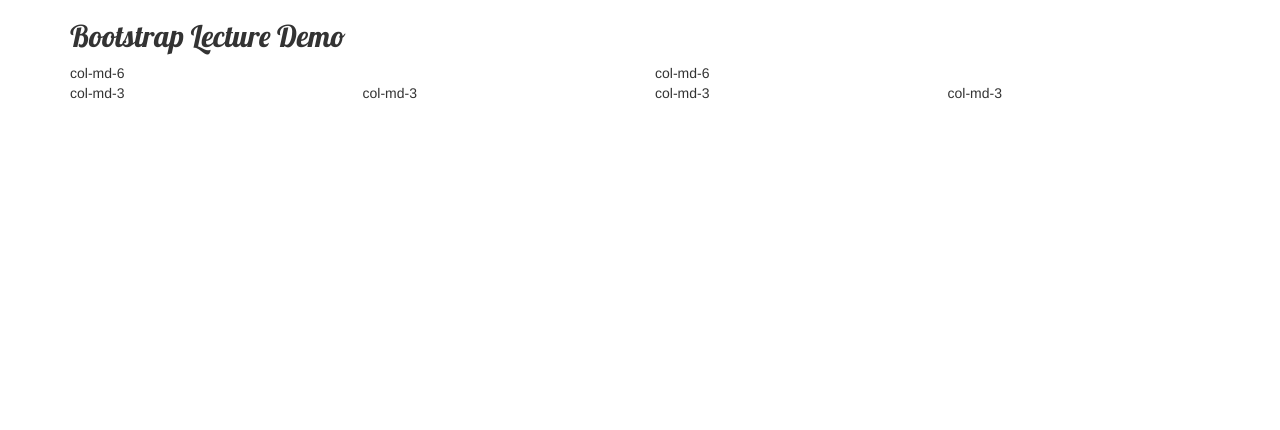
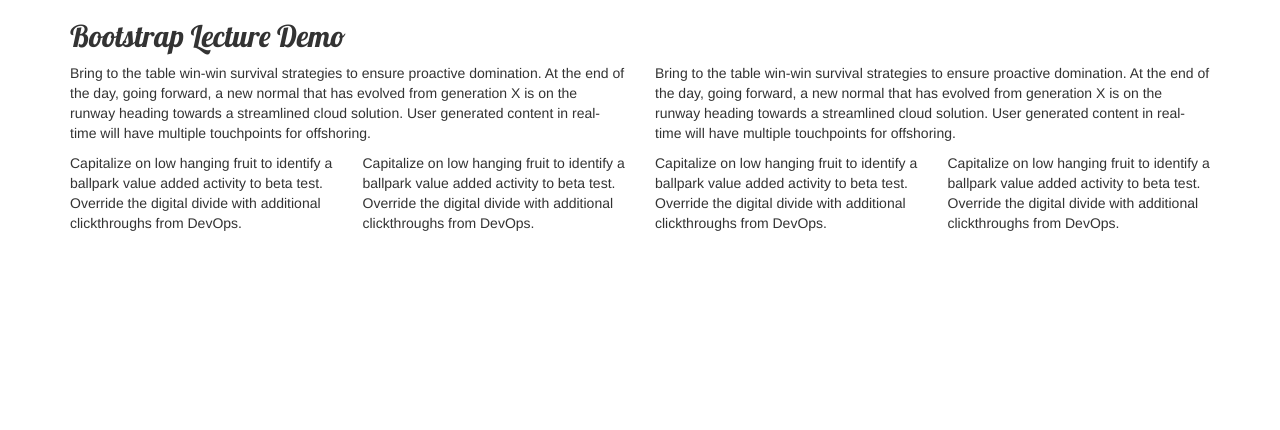
Before and after one commit to actordie/bootstrap-lecture, a PHP site: page / in a window 1280 px wide. Shown: the top 430 px of the page. Run offline with PHP 8.4, Linux system fonts and the light colour scheme; some libraries are stand-ins or nearby versions.

Commit message:
added page content

```diff
--- a/index.php
+++ b/index.php
@@ -54,24 +54,36 @@
 				<div class="container">
 					<div class="row">
 						<div class="col-md-6">
-							col-md-6
+							<div class="box">
+								<p>Bring to the table win-win survival strategies to ensure proactive domination. At the end of the day, going forward, a new normal that has evolved from generation X is on the runway heading towards a streamlined cloud solution. User generated content in real-time will have multiple touchpoints for offshoring.</p>
+							</div>
 						</div>
 						<div class="col-md-6">
-							col-md-6
+							<div class="box">
+								<p>Bring to the table win-win survival strategies to ensure proactive domination. At the end of the day, going forward, a new normal that has evolved from generation X is on the runway heading towards a streamlined cloud solution. User generated content in real-time will have multiple touchpoints for offshoring.</p>
+							</div>
 						</div>
 					</div><!--/.row-->
 					<div class="row">
 						<div class="col-md-3">
-							col-md-3
+							<div class="circle">
+								<p>Capitalize on low hanging fruit to identify a ballpark value added activity to beta test. Override the digital divide with additional clickthroughs from DevOps. </p>
+							</div>
 						</div>
 						<div class="col-md-3">
-							col-md-3
+							<div class="circle">
+								<p>Capitalize on low hanging fruit to identify a ballpark value added activity to beta test. Override the digital divide with additional clickthroughs from DevOps. </p>
+							</div>
 						</div>
 						<div class="col-md-3">
-							col-md-3
+							<div class="circle">
+								<p>Capitalize on low hanging fruit to identify a ballpark value added activity to beta test. Override the digital divide with additional clickthroughs from DevOps. </p>
+							</div>
 						</div>
 						<div class="col-md-3">
-							col-md-3
+							<div class="circle">
+								<p>Capitalize on low hanging fruit to identify a ballpark value added activity to beta test. Override the digital divide with additional clickthroughs from DevOps. </p>
+							</div>
 						</div>
 					</div><!--/.row-->
 				</div>
```
